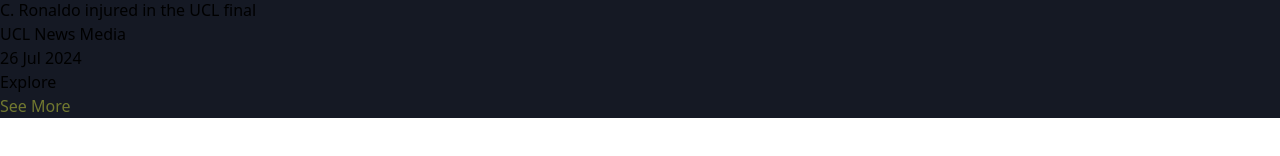
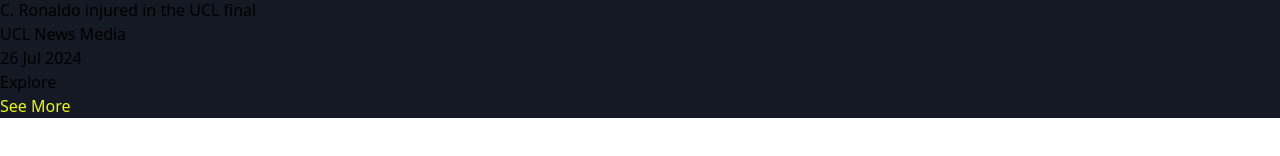
Before and after one commit to Okeke-Divine/strender, a React (Vite) app: page / in a window 1280 px wide. Shown: the part 434-590 px from the top of the page. Built offline with nearby package versions, Linux system fonts and the light colour scheme.

Commit message:
Created the explore component standalone file

```diff
--- /dev/null
+++ b/src/components/Explore.jsx
@@ -0,0 +1,16 @@
+export default function Explore() {
+  return (
+    <>
+      <div className="mt-5">
+        <div className="flex justify-between items-center">
+          <div className="text-xl font-bold text-white">Explore</div>
+          <div>
+            <a href="#" className="cs-text-yellow-1">
+              See More
+            </a>
+          </div>
+        </div>
+      </div>
+    </>
+  );
+}
--- a/src/components/NavBar.jsx
+++ b/src/components/NavBar.jsx
@@ -32,12 +32,12 @@
           {/* login and signup button */}
           <div className="flex gap-x-4">
             <div>
-              <button className="duration-300 hover:bg-gray-600 hover:text-white rounded-3xl border-[1px] text-gray-200 border-gray-200 p-2 px-5 cursor-pointer">
+              <button className="duration-300 hover:bg-gray-600 hover:text-white rounded-3xl border-[1px] text-gray-200 border-gray-200 p-1 px-4 md:p-2 md:px-5 cursor-pointer">
                 Login
               </button>
             </div>
             <div>
-              <button className="duration-300 hover:bg-gray-700 rounded-3xl border-[1px] text-white bg-gray-600 border-gray-200 p-2 px-5 cursor-pointer">
+              <button className="duration-300 hover:bg-gray-700 rounded-3xl border-[1px] text-white bg-gray-600 border-gray-200 p-1 px-4 md:p-2 md:px-5 cursor-pointer">
                 Signup
               </button>
             </div>
--- a/src/pages/landingPage.jsx
+++ b/src/pages/landingPage.jsx
@@ -2,6 +2,7 @@
 import NavBar from "../components/NavBar";
 import SocialIconComp1 from "../components/SocialIconComp1";
 import HighLights from "../components/HighLights";
+import Explore from "../components/Explore";
 
 function __PartialHero() {
   return (
@@ -37,14 +38,7 @@
       <__PartialHero />
       <main className="mt-5 px-5 sm:px-10 md:px-20 lg:px-36">
         <HighLights />
-        <div className="mt-5">
-          <div className="flex justify-between items-center">
-            <div className="text-xl font-bold text-white">Explore</div>
-            <div>
-              <a href="#" className="cs-text-yellow-2">See More</a>
-            </div>
-          </div>
-        </div>
+        <Explore />
       </main>
     </>
   );
```
Also changed, not shown: 1 other file (tests, documents, lock files or other folders).
